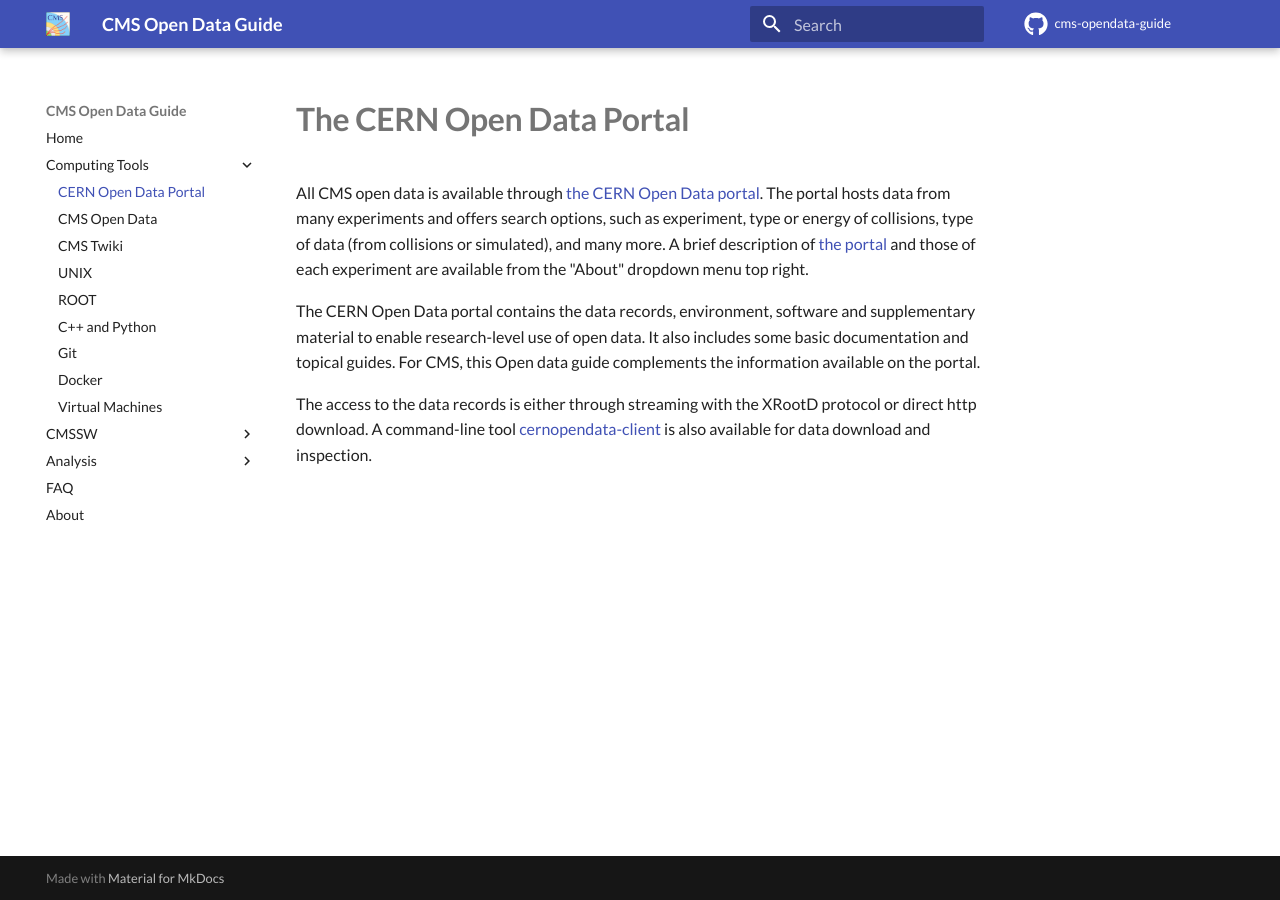
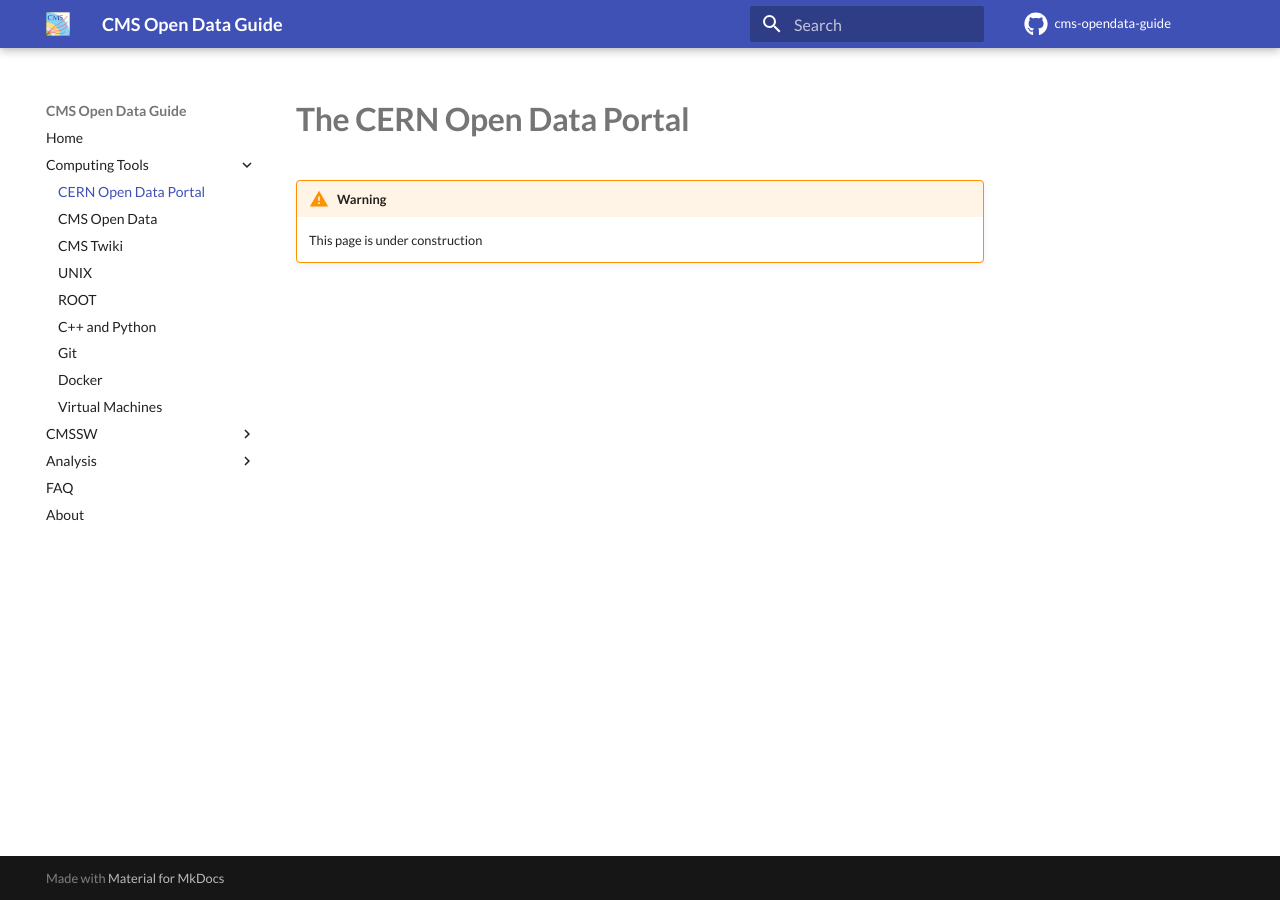
Before and after one commit to cernopendata/cms-opendata-guide, an MkDocs documentation site: the page built from docs/tools/cernportal.md, in a window 1280 px wide. Built offline with MkDocs 1.6.1 and Material for MkDocs 9.7.7, drawn with Linux system fonts in a browser that asks for light colours; comment, search, counter and statistics services are not loaded.

Commit message:
Revert "Add portal description (#35)"
This reverts commit 1ca105445e1f449ebb7e492b3d4bad1e6775d341.

```diff
--- a/docs/tools/cernportal.md
+++ b/docs/tools/cernportal.md
@@ -1,7 +1,4 @@
 # The CERN Open Data Portal
 
-All CMS open data is available through [the CERN Open Data portal](http://opendata.cern.ch/). The portal hosts data from many experiments and offers search options, such as experiment, type or energy of collisions, type of data (from collisions or simulated), and many more. A brief description of [the portal](http://opendata.cern.ch/docs/about) and those of each experiment are available from the "About" dropdown menu top right.
-
-The CERN Open Data portal contains the data records, environment, software and supplementary material to enable research-level use of open data. It also includes some basic documentation and topical guides. For CMS, this Open data guide complements the information available on the portal.
-
-The access to the data records is either through streaming with the XRootD protocol or direct http download. A command-line tool [cernopendata-client](https://cernopendata-client.readthedocs.io/en/latest/) is also available for data download and inspection.
+!!! Warning
+    This page is under construction
```
